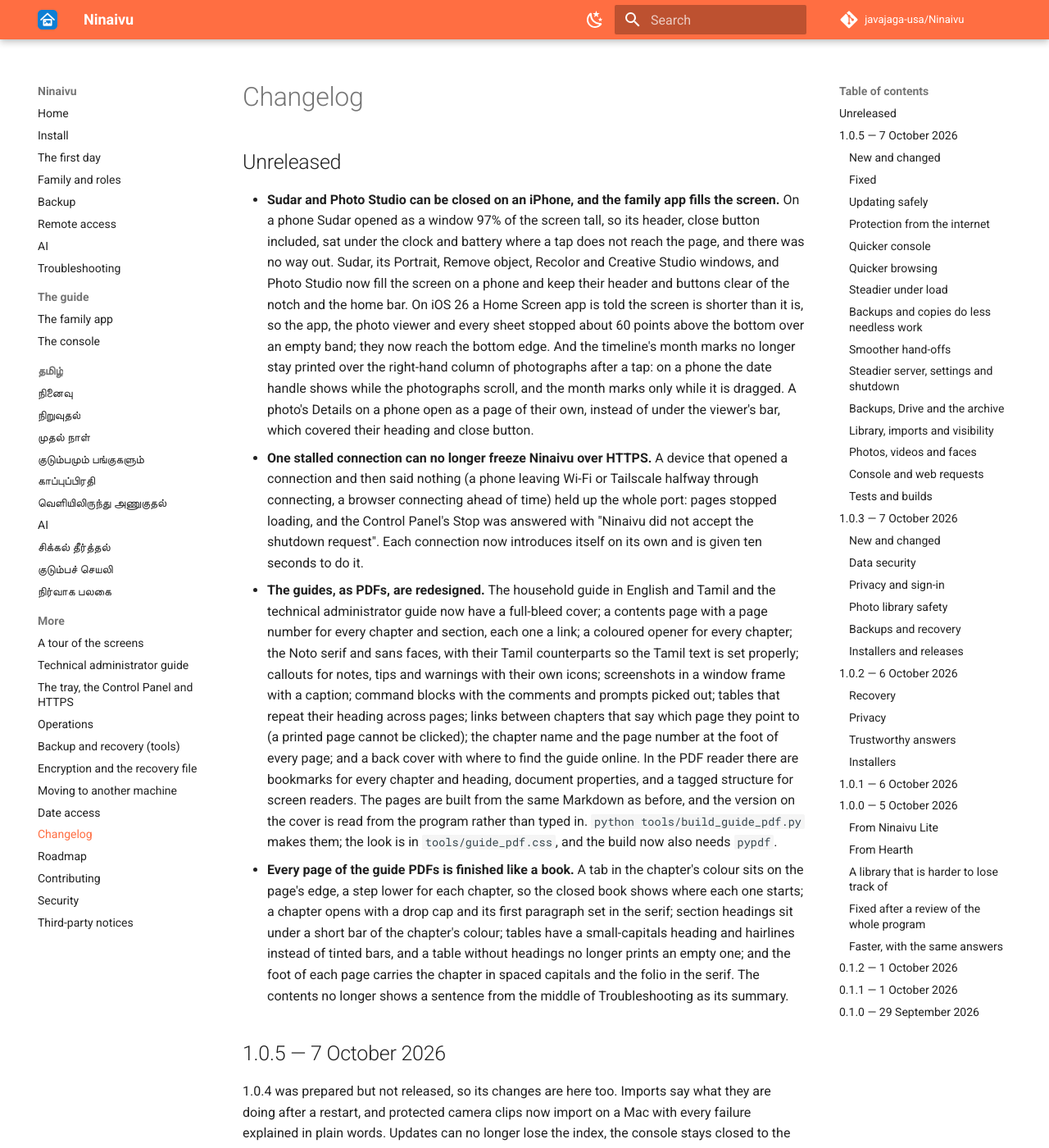
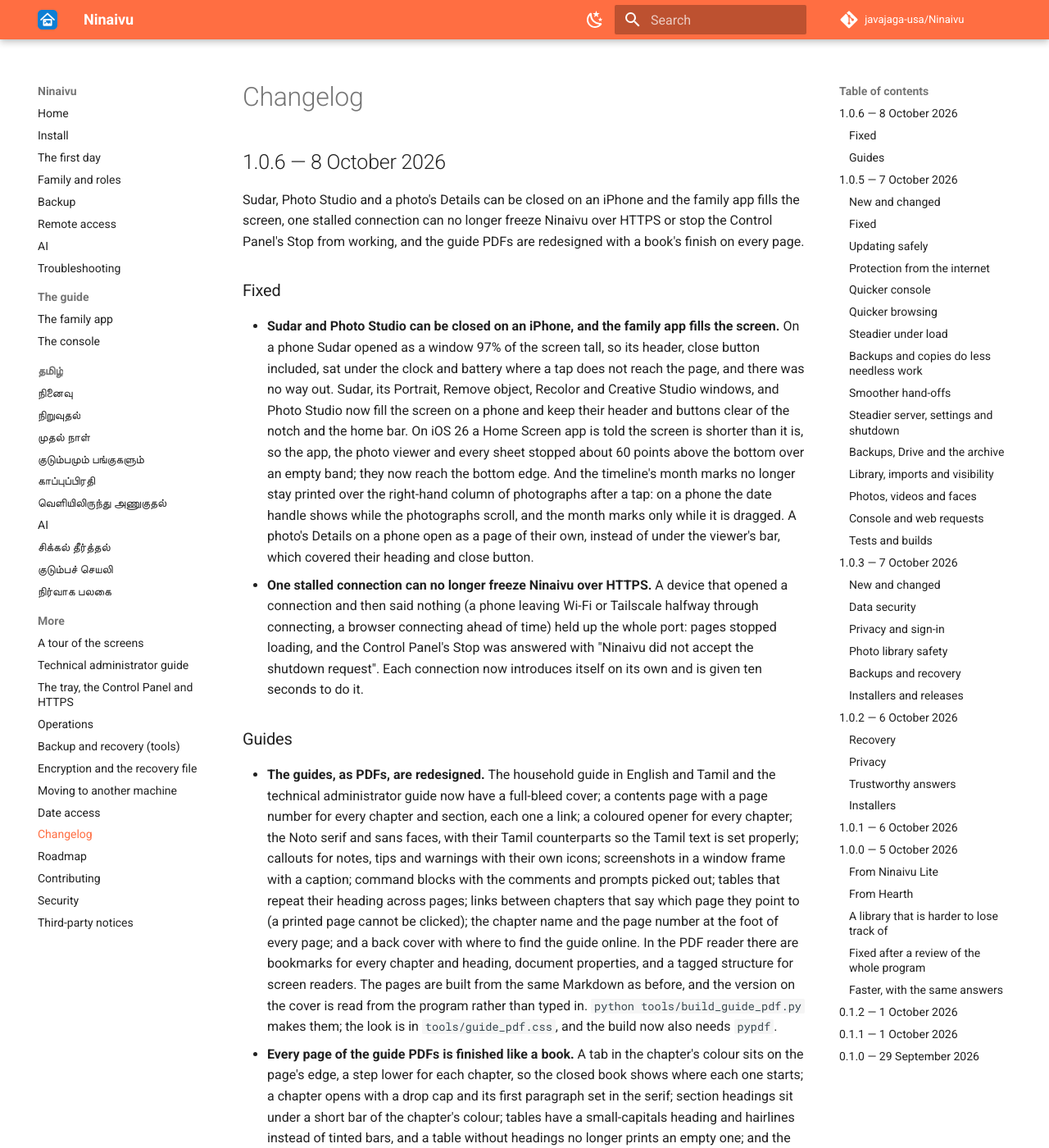
Before and after one commit to javajaga-usa/Ninaivu, an MkDocs documentation site: the page built from docs/CHANGELOG.md, in a window 1280 px wide and 1400 px high. Shown: the whole window at 82% size. Built offline with MkDocs 1.6.1 and Material for MkDocs 9.7.7, drawn with Linux system fonts in a browser that asks for light colours; comment, search, counter and statistics services are not loaded.

Commit message:
Release 1.0.6: fold Unreleased into 1.0.6, bump the version
Co-Authored-By: Claude Opus 5.5 (1M context) <noreply@anthropic.com>
Claude-Session: https://claude.ai/code/session_013ueeSwni5SgsFP2nXGePQm

```diff
--- a/docs/CHANGELOG.md
+++ b/docs/CHANGELOG.md
@@ -1,9 +1,16 @@
 # Changelog
 
-## Unreleased
+## 1.0.6 — 8 October 2026
+
+Sudar, Photo Studio and a photo's Details can be closed on an iPhone and the family app fills the screen, one stalled connection can no longer freeze Ninaivu over HTTPS or stop the Control Panel's Stop from working, and the guide PDFs are redesigned with a book's finish on every page.
+
+### Fixed
 
 - **Sudar and Photo Studio can be closed on an iPhone, and the family app fills the screen.** On a phone Sudar opened as a window 97% of the screen tall, so its header, close button included, sat under the clock and battery where a tap does not reach the page, and there was no way out. Sudar, its Portrait, Remove object, Recolor and Creative Studio windows, and Photo Studio now fill the screen on a phone and keep their header and buttons clear of the notch and the home bar. On iOS 26 a Home Screen app is told the screen is shorter than it is, so the app, the photo viewer and every sheet stopped about 60 points above the bottom over an empty band; they now reach the bottom edge. And the timeline's month marks no longer stay printed over the right-hand column of photographs after a tap: on a phone the date handle shows while the photographs scroll, and the month marks only while it is dragged. A photo's Details on a phone open as a page of their own, instead of under the viewer's bar, which covered their heading and close button.
 - **One stalled connection can no longer freeze Ninaivu over HTTPS.** A device that opened a connection and then said nothing (a phone leaving Wi-Fi or Tailscale halfway through connecting, a browser connecting ahead of time) held up the whole port: pages stopped loading, and the Control Panel's Stop was answered with "Ninaivu did not accept the shutdown request". Each connection now introduces itself on its own and is given ten seconds to do it.
+
+### Guides
+
 - **The guides, as PDFs, are redesigned.** The household guide in English and Tamil and the technical administrator guide now have a full-bleed cover; a contents page with a page number for every chapter and section, each one a link; a coloured opener for every chapter; the Noto serif and sans faces, with their Tamil counterparts so the Tamil text is set properly; callouts for notes, tips and warnings with their own icons; screenshots in a window frame with a caption; command blocks with the comments and prompts picked out; tables that repeat their heading across pages; links between chapters that say which page they point to (a printed page cannot be clicked); the chapter name and the page number at the foot of every page; and a back cover with where to find the guide online. In the PDF reader there are bookmarks for every chapter and heading, document properties, and a tagged structure for screen readers. The pages are built from the same Markdown as before, and the version on the cover is read from the program rather than typed in. `python tools/build_guide_pdf.py` makes them; the look is in `tools/guide_pdf.css`, and the build now also needs `pypdf`.
 - **Every page of the guide PDFs is finished like a book.** A tab in the chapter's colour sits on the page's edge, a step lower for each chapter, so the closed book shows where each one starts; a chapter opens with a drop cap and its first paragraph set in the serif; section headings sit under a short bar of the chapter's colour; tables have a small-capitals heading and hairlines instead of tinted bars, and a table without headings no longer prints an empty one; and the foot of each page carries the chapter in spaced capitals and the folio in the serif. The contents no longer shows a sentence from the middle of Troubleshooting as its summary.
 
--- a/ninaivu/__init__.py
+++ b/ninaivu/__init__.py
@@ -46,7 +46,7 @@ from flask import Flask, g, jsonify, request
 from .server.config import Config
 from . import extensions
 
-__version__ = "1.0.5"
+__version__ = "1.0.6"
 APP_NAME = "Ninaivu"
 TAGLINE = "Your family's media, at home."
 #: Who holds the copyright, shown in About and the console. The licence stays
```
Also changed, not shown: README.md (+1 -1 lines), docs/index.md (+1 -1 lines), 3 other files.
